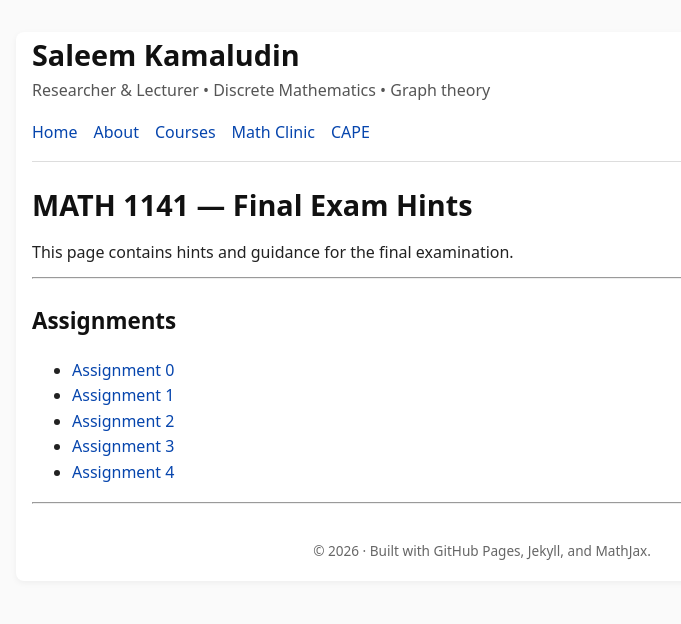
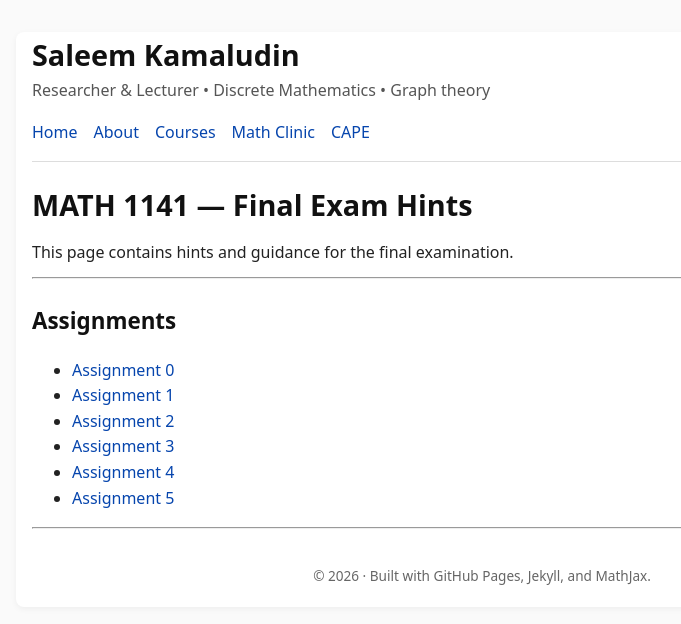
Before and after one commit to SaleemKamaludin/SaleemKamaludin.github.io, a Jekyll site: the page built from courses/intro-linear-geometry/final-exam-hints/index.md, in a window 1280 px wide. Shown: the top 624 px of the page, without its empty margins (158-839 px from the left). Built offline with Jekyll 4.4.1, drawn with Linux system fonts in a browser that asks for light colours.

Commit message:
Update index.md

```diff
--- a/courses/intro-linear-geometry/final-exam-hints/index.md
+++ b/courses/intro-linear-geometry/final-exam-hints/index.md
@@ -18,3 +18,4 @@ This page contains hints and guidance for the final examination.
 - [Assignment 2]({{ '/courses/intro-linear-geometry/final-exam-hints/assignment-2/' | relative_url }})
 - [Assignment 3]({{ '/courses/intro-linear-geometry/final-exam-hints/assignment-3/' | relative_url }})
 - [Assignment 4]({{ '/courses/intro-linear-geometry/final-exam-hints/assignment-4/' | relative_url }})
+- [Assignment 5]({{ '/courses/intro-linear-geometry/final-exam-hints/assignment-5/' | relative_url }})
```
